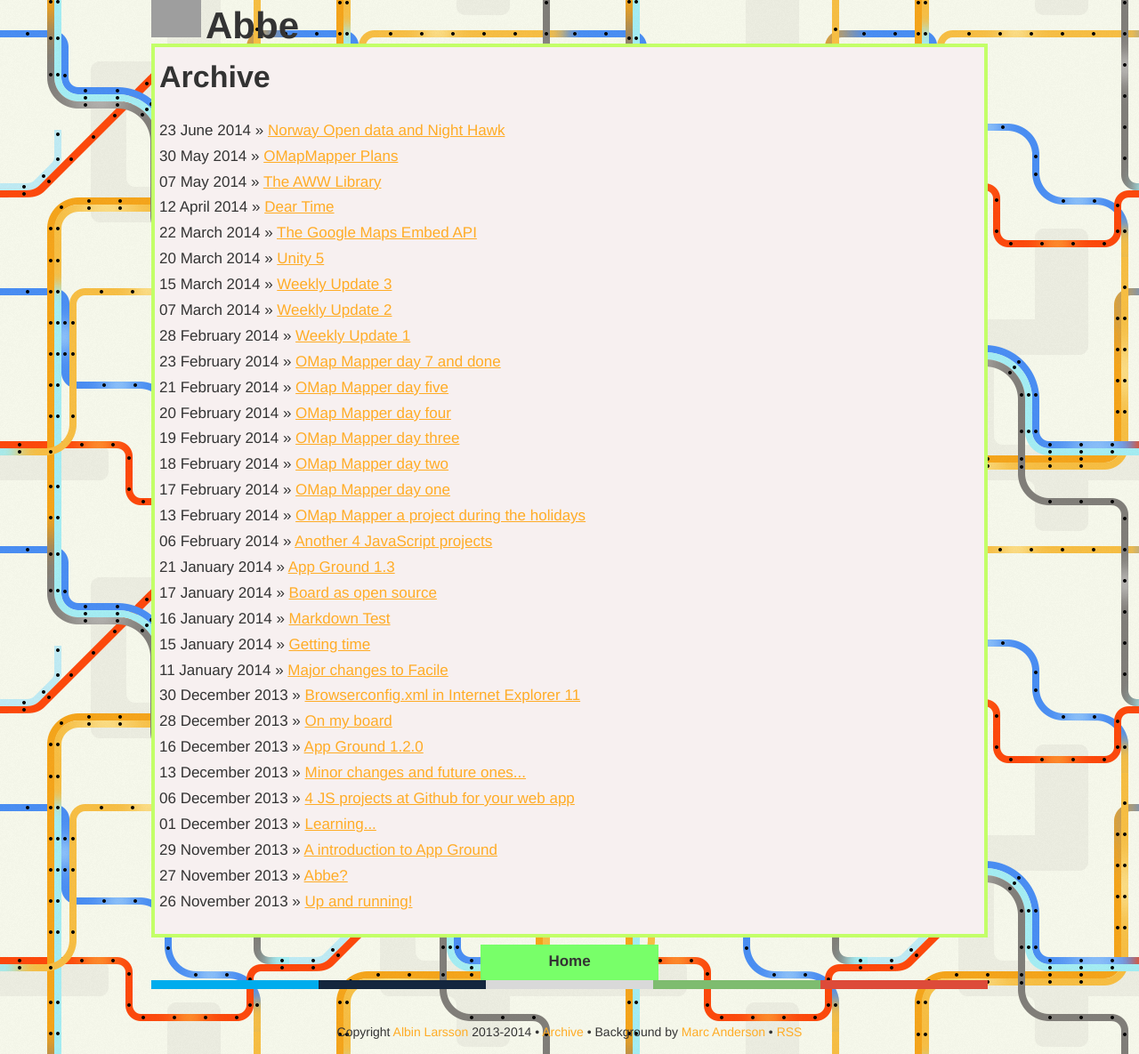
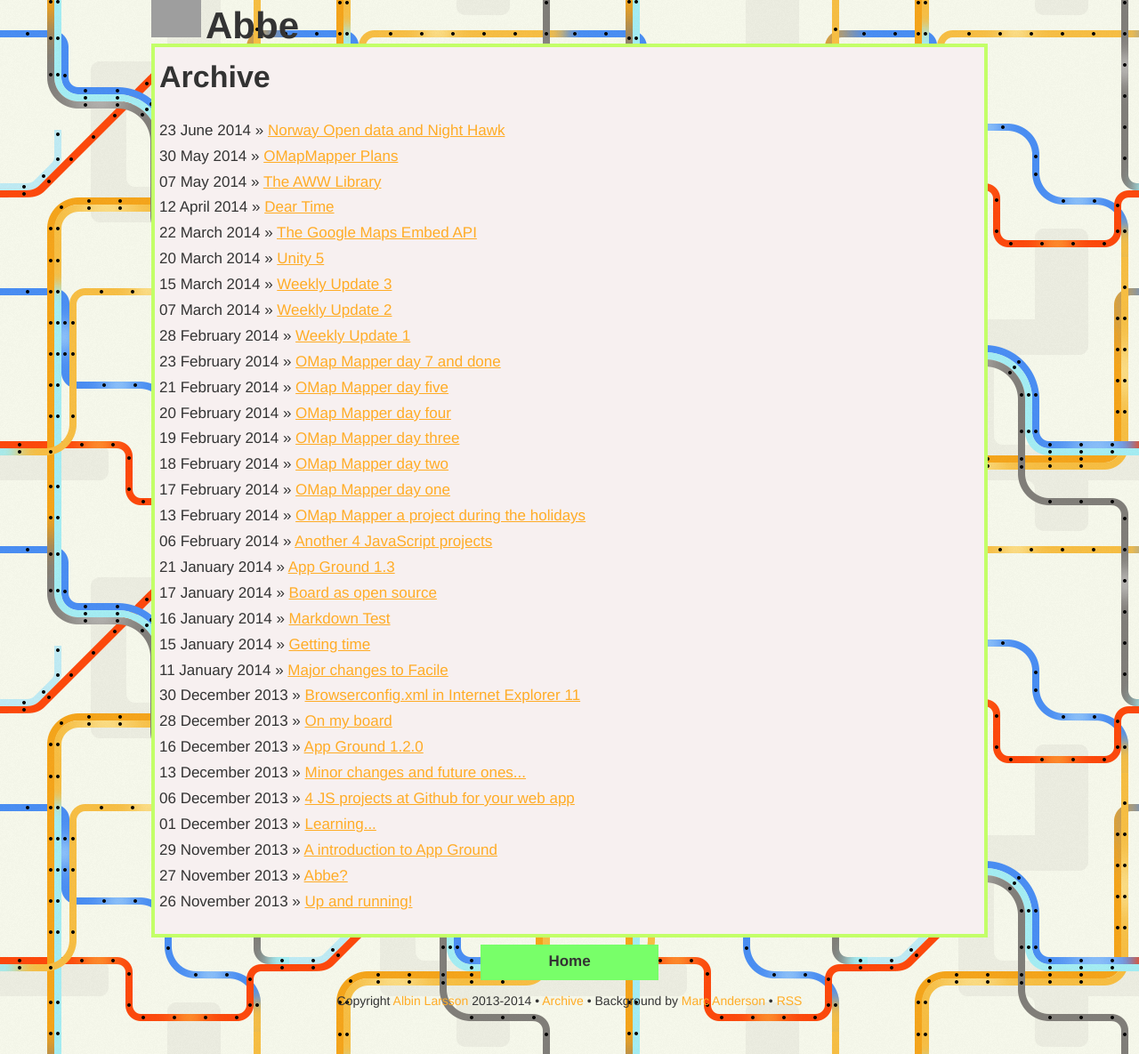
Before and after one commit to mikiec84/abbe98.github.com, a Jekyll site: the page built from archive.html, in a window 1280 px wide. Shown: the whole page at 89% size. Built offline with Jekyll 4.4.1, drawn with Linux system fonts in a browser that asks for light colours; grey boxes are pictures that could not be loaded.

Commit message:
Removed Social-bar
Bad use of <section> and no use cases

```diff
--- a/_layouts/default.html
+++ b/_layouts/default.html
@@ -21,23 +21,6 @@
 		</header>
 		{{ content }}
 		<footer>
-			<section class="social-bar">
-				<div class="social-bar__item  social-bar__item--twitter">
-					<a target="_blank" href="https://twitter.com/AlbinPCLarsson" class="social-bar__item__text">Twitter</a>
-				</div>
-				<div class="social-bar__item  social-bar__item--somewhere">
-					<a target="_blank" href="https://www.somewhere.com/abbe" class="social-bar__item__text">SomeWhere</a>
-				</div>
-				<div class="social-bar__item  social-bar__item--github">
-					<a target="_blank" href="https://github.com/Abbe98" class="social-bar__item__text">Github</a>
-				</div>
-				<div class="social-bar__item  social-bar__item--openstreetmap">
-					<a target="_blank" href="https://www.openstreetmap.org/user/Abbe98" class="social-bar__item__text">OpenStreetMap</a>
-				</div>
-				<div class="social-bar__item  social-bar__item--google">
-					<a target="_blank" href="https://plus.google.com/117416771865902932932" class="social-bar__item__text">Google</a>
-				</div>
-			</section>
 			<p>Copyright <a href="https://plus.google.com/117416771865902932932">Albin Larsson</a> 2013-2014 • <a href="http://abbe98.github.io/archive.html">Archive</a> • Background by <a href="http://www.marcbanderson.com">Marc Anderson</a> • <a href="http://abbe98.github.io/blog/atom.xml">RSS</a></p>
 		</footer>
 	</body>
--- a/css/style.css
+++ b/css/style.css
@@ -185,81 +185,3 @@ li.archive, ul.archive {
 ::-webkit-scrollbar-track {
 	background-color: #EEE;
 }
-
-/* Social-bar
- ========================================================================== */
-.social-bar {
-	overflow: auto;
-	width: 100%;
-	margin: 0 auto;
-}
-
-.social-bar__item {
-	width: 20%;
-	float: left;
-	cursor: pointer;
-	text-align: center;
-	line-height: 25px;
-	border-top: 10px solid;
-	overflow: hidden;
-	-webkit-transition: border-width .25s ease;
-	-moz-transition: border-width .25s ease;
-	-ms-transition: border-width .25s ease;
-	-o-transition: border-width .25s ease;
-	transition: border-width .25s ease;
-}
-
-.social-bar__item:hover,
-.social-bar-2__item:focus {
-	border-top-width: 0;
-}
-
-.social-bar__item--twitter {
-	border-top-color: #00ACED;
-}
-
-.social-bar__item--github {
-	border-top-color: #D9D9D9;
-}
-
-.social-bar__item--openstreetmap {
-	border-top-color: #7EBC6F;
-}
-
-.social-bar__item--google {
-	border-top-color: #DD4B39;
-}
-
-.social-bar__item--somewhere {
-	border-top-color: #14263E;
-}
-
-.social-bar__item__text {
-	display: block;
-	opacity: 0;
-	font-size: 12px;
-
-	-webkit-transition: .25s ease;
-	-moz-transition: .25s ease;
-	-o-transition: .25s ease;
-	transition: .25s ease;
-
-	-webkit-transform: translateY(10px);
-	-moz-transform: translateY(10px);
-	-o-transform: translateY(10px);
-	transform: translateY(10px);
-}
-
-.social-bar__item__text:hover {
-	text-decoration: none;
-}
-
-.social-bar__item:hover .social-bar__item__text,
-.social-bar__item:focus .social-bar__item__text {
-	-webkit-transform: translateY(0px);
-	-moz-transform: translateY(0px);
-	-o-transform: translateY(0px);
-	transform: translateY(0px);
-
-	opacity: 1;
-}
```
